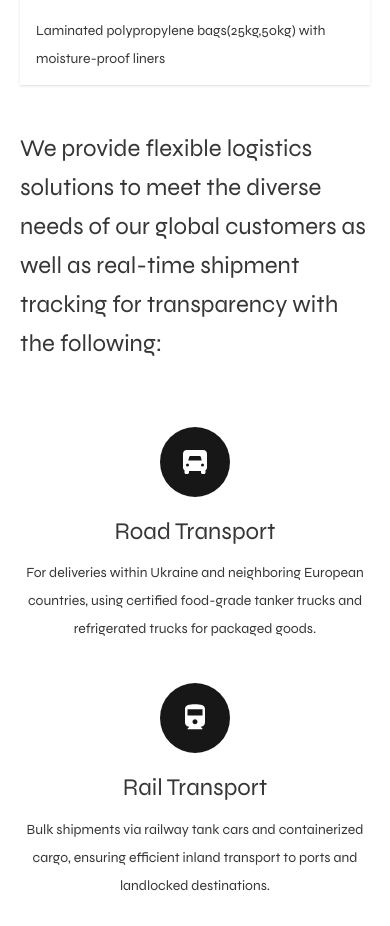
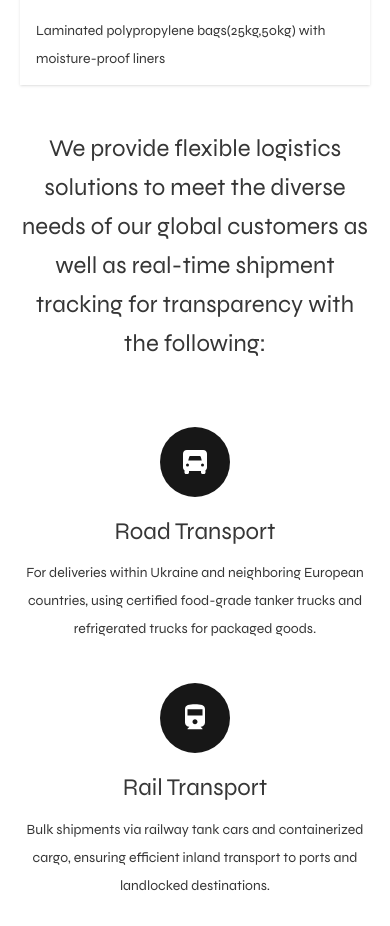
Before and after one commit to Novatradar/novaolia, a Next.js app: page / in a window 390 px wide. Shown: the part 3988-4914 px from the top of the page. Built offline with nearby package versions, Linux system fonts and the light colour scheme.

Commit message:
app setup

```diff
--- a/src/components/Packaging.tsx
+++ b/src/components/Packaging.tsx
@@ -153,7 +153,7 @@ const PackagingPage = () => {
         </div>
       </section>
       <section className="-mt-9 md:-mt-14 mb-20 px-5 md:px-20">
-        <h4 className="text-2xl md:text-4xl md:w-[75%] mb-16 block relative leading-relaxed md:leading-[1.4]">
+        <h4 className="text-2xl md:text-4xl md:w-[75%] mb-16 block relative leading-relaxed md:leading-[1.4] text-center md:text-left">
           We provide flexible logistics solutions to meet the diverse needs of
           our global customers as well as real-time shipment tracking for
           transparency with the following:
```
